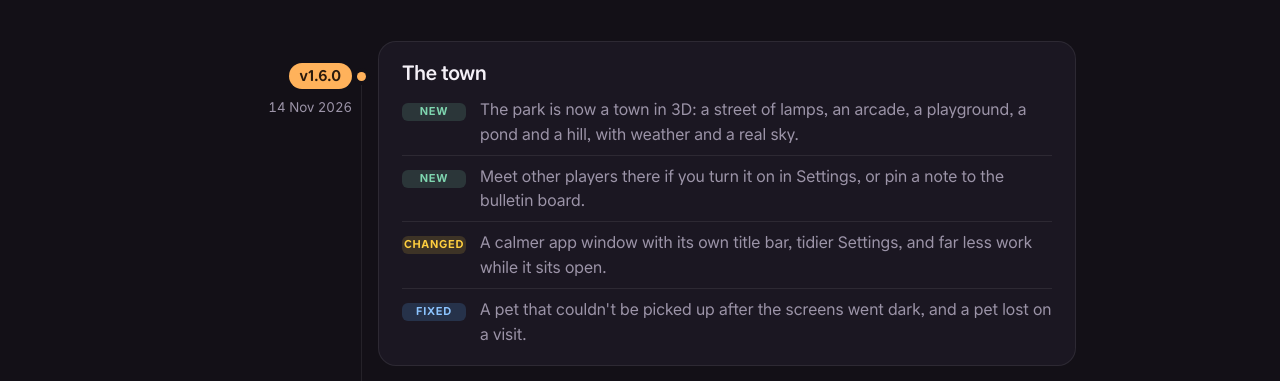
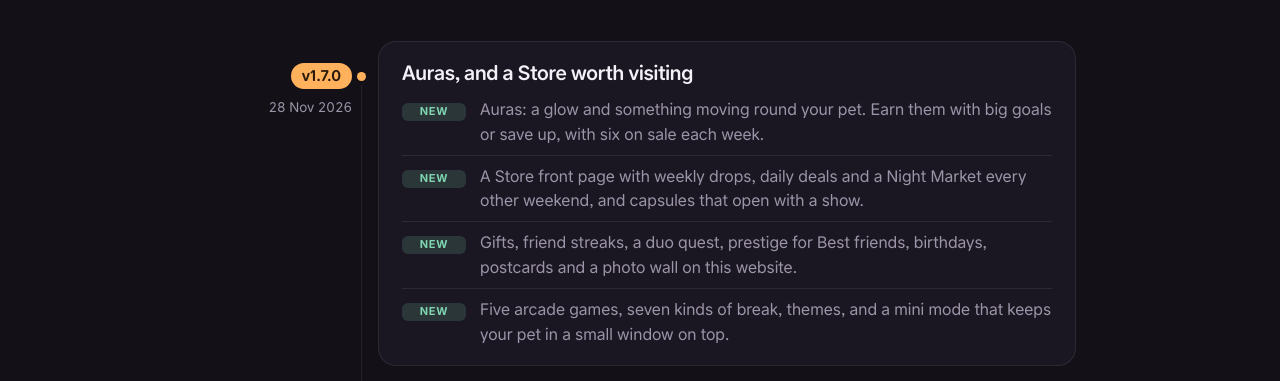
Before and after one commit to userlaws/roamies, a plain HTML site: page changelog.html in a window 1280 px wide. Shown: the part 366-747 px from the top of the page. Drawn offline with Linux system fonts and the light colour scheme; no server answers.

Commit message:
What's new: 1.7.0 (its day to be set when it is released)

```diff
--- a/changelog.html
+++ b/changelog.html
@@ -49,7 +49,20 @@
   <!-- A version is one <li class="rel">: its number and day, a few words for a heading, and up to four lines.
        The newest goes first and carries class="newest". Tags: t-new (New), t-chg (Changed), t-fix (Fixed). -->
   <ol class="log" reversed>
-    <li class="rel newest" id="v1.6.0">
+    <li class="rel newest" id="v1.7.0">
+      <div class="rel-when"><b>v1.7.0</b><time datetime="2026-11-28">28 Nov 2026</time></div>
+      <article class="card">
+        <h2>Auras, and a Store worth visiting</h2>
+        <ul class="changes">
+          <li><i class="t-new">New</i><span>Auras: a glow and something moving round your pet. Earn them with big goals or save up, with six on sale each week.</span></li>
+          <li><i class="t-new">New</i><span>A Store front page with weekly drops, daily deals and a Night Market every other weekend, and capsules that open with a show.</span></li>
+          <li><i class="t-new">New</i><span>Gifts, friend streaks, a duo quest, prestige for Best friends, birthdays, postcards and a photo wall on this website.</span></li>
+          <li><i class="t-new">New</i><span>Five arcade games, seven kinds of break, themes, and a mini mode that keeps your pet in a small window on top.</span></li>
+        </ul>
+      </article>
+    </li>
+
+    <li class="rel" id="v1.6.0">
       <div class="rel-when"><b>v1.6.0</b><time datetime="2026-11-14">14 Nov 2026</time></div>
       <article class="card">
         <h2>The town</h2>
```
